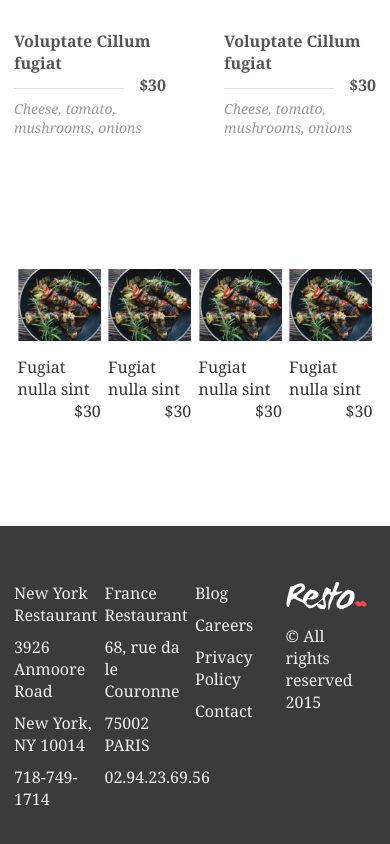
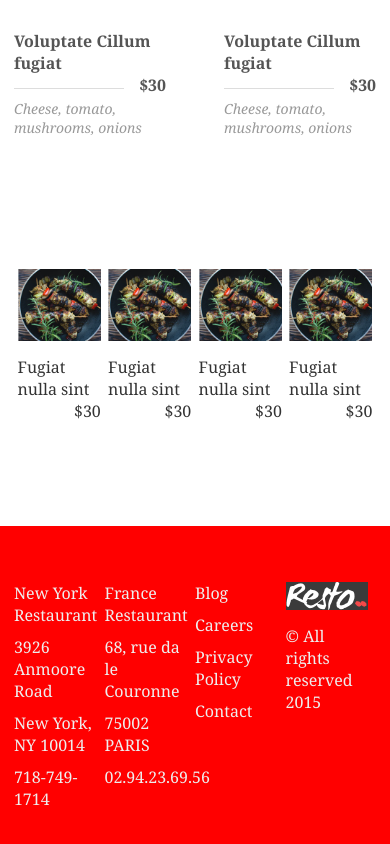
Before and after one commit to haganjf/ITSE_1311_P1, a plain HTML site: page index.html in a window 390 px wide. Shown: the part 938-1782 px from the top of the page. Drawn offline with Linux system fonts and the light colour scheme.

Commit message:
Update style.css

```diff
--- a/style.css
+++ b/style.css
@@ -183,3 +183,9 @@ footer a{
     color: #eee;
     text-decoration: none;
 }
+
+@media screen and (max-width: 700px) {
+    footer {
+        background: red;
+    }
+}
```
